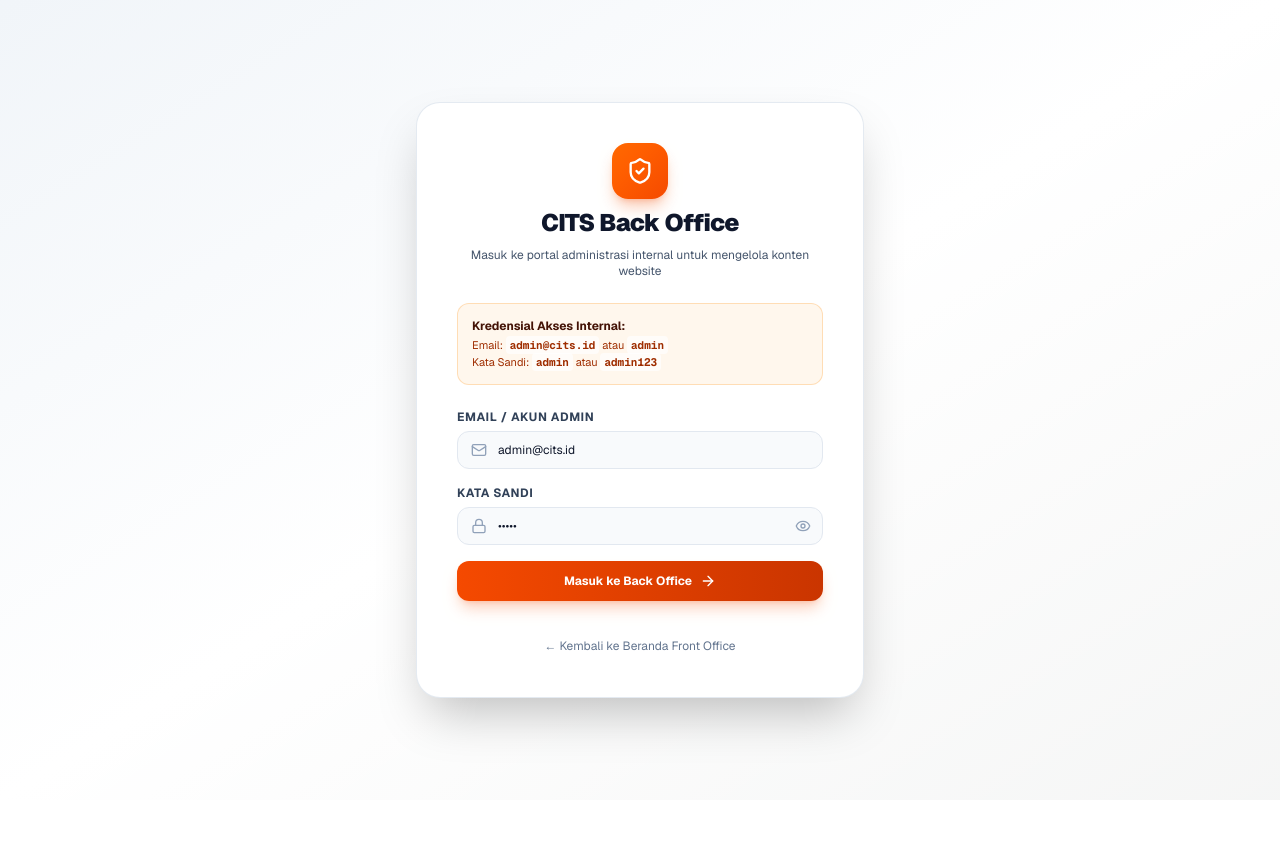
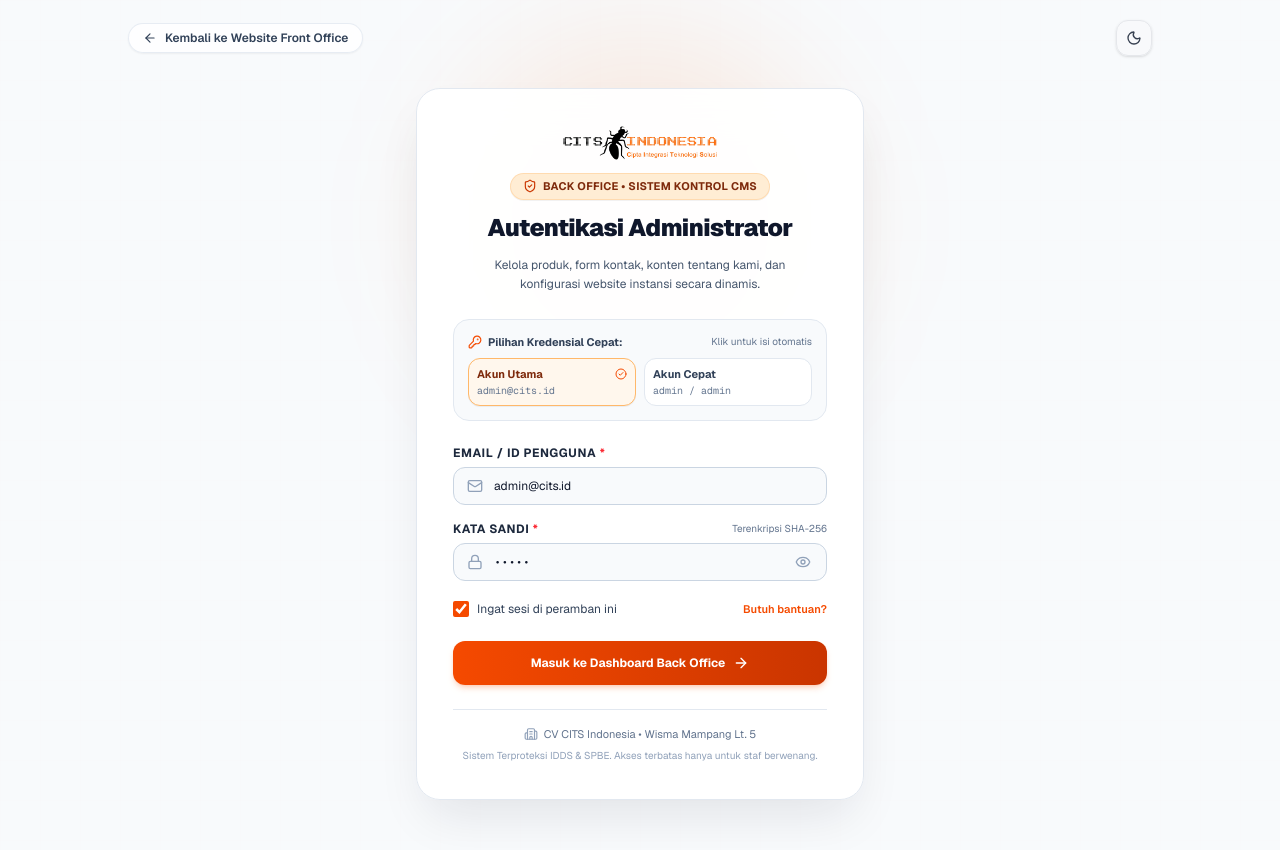
Before and after one commit to Daichi09678/cits-web, a Next.js app: page /admin/login in a window 1280 px wide. Shown: the top 850 px of the page. Before the commit the page ends 800 px from the top, so only its background shows below. Built offline with nearby package versions, Linux system fonts and the light colour scheme.

Commit message:
feat(admin-login): upgrade admin login page with official CITS branding, quick credential picker, and enterprise security UI

```diff
--- a/src/app/admin/login/page.tsx
+++ b/src/app/admin/login/page.tsx
@@ -2,9 +2,25 @@
 
 import { useState } from "react";
 import { useRouter } from "next/navigation";
+import Image from "next/image";
 import Link from "next/link";
-import { ShieldCheck, Lock, Mail, ArrowRight, Eye, EyeOff, AlertCircle } from "lucide-react";
+import {
+  ShieldCheck,
+  Lock,
+  Mail,
+  ArrowRight,
+  Eye,
+  EyeOff,
+  AlertCircle,
+  KeyRound,
+  CheckCircle2,
+  Sparkles,
+  ArrowLeft,
+  Building2,
+} from "lucide-react";
 import { useAdminAuth } from "@/lib/auth";
+import ThemeToggle from "@/components/ThemeToggle";
+import GridPattern from "@/components/ui/GridPattern";
 
 export default function AdminLoginPage() {
   const router = useRouter();
@@ -13,8 +29,22 @@
   const [email, setEmail] = useState("admin@cits.id");
   const [password, setPassword] = useState("admin");
   const [showPassword, setShowPassword] = useState(false);
+  const [rememberMe, setRememberMe] = useState(true);
   const [error, setError] = useState("");
   const [loading, setLoading] = useState(false);
+  const [activeCredentialBadge, setActiveCredentialBadge] = useState<string>("full");
+
+  const fillCredentials = (type: "full" | "short") => {
+    setActiveCredentialBadge(type);
+    if (type === "full") {
+      setEmail("admin@cits.id");
+      setPassword("admin123");
+    } else {
+      setEmail("admin");
+      setPassword("admin");
+    }
+    setError("");
+  };
 
   const handleSubmit = (e: React.FormEvent) => {
     e.preventDefault();
@@ -26,111 +56,235 @@
       if (res.success) {
         router.push("/admin");
       } else {
-        setError(res.message || "Email atau kata sandi salah.");
+        setError(res.message || "Email atau kata sandi tidak cocok dengan akun administrator terdaftar.");
         setLoading(false);
       }
-    }, 400);
+    }, 450);
   };
 
   return (
-    <div className="min-h-screen flex items-center justify-center p-4 bg-gradient-to-br from-slate-100 via-white to-orange-50/30 dark:from-[#0F0F1A] dark:via-[#151528] dark:to-[#1B1525]">
-      <div className="w-full max-w-md">
-        {/* Card Container */}
-        <div className="p-8 sm:p-10 rounded-3xl bg-white dark:bg-[#16162D] border border-slate-200/90 dark:border-white/10 shadow-2xl space-y-6">
-          {/* Header */}
-          <div className="text-center space-y-2">
-            <div className="w-14 h-14 rounded-2xl bg-gradient-to-br from-orange-500 to-orange-600 text-white flex items-center justify-center mx-auto shadow-lg shadow-orange-600/30">
-              <ShieldCheck className="w-7 h-7" />
+    <div className="relative min-h-screen flex items-center justify-center p-4 sm:p-6 bg-slate-50 dark:bg-[#0c0c16] text-slate-900 dark:text-white transition-colors overflow-hidden">
+      {/* Background Decorative Patterns */}
+      <GridPattern className="opacity-60 dark:opacity-40" />
+
+      {/* Ambient Radial Glows */}
+      <div
+        aria-hidden="true"
+        className="absolute top-1/4 left-1/2 -translate-x-1/2 -translate-y-1/2 w-96 h-96 bg-orange-500/10 dark:bg-orange-600/15 rounded-full blur-3xl pointer-events-none"
+      />
+
+      {/* Top Bar Utilities */}
+      <header className="absolute top-5 left-5 right-5 flex items-center justify-between z-10 max-w-5xl mx-auto">
+        <Link
+          href="/"
+          className="inline-flex items-center gap-2 px-3.5 py-1.5 rounded-full bg-white/80 dark:bg-white/10 hover:bg-white dark:hover:bg-white/15 border border-slate-200/80 dark:border-white/10 text-xs font-semibold text-slate-700 dark:text-slate-200 backdrop-blur-md shadow-xs transition-all hover:gap-2.5"
+        >
+          <ArrowLeft className="w-3.5 h-3.5" />
+          <span>Kembali ke Website Front Office</span>
+        </Link>
+
+        <div className="flex items-center gap-2">
+          <ThemeToggle />
         </div>
-            <h1 className="text-2xl font-black text-slate-900 dark:text-white tracking-tight">
-              CITS Back Office
+      </header>
+
+      {/* Main Login Card */}
+      <div className="relative w-full max-w-md z-10 my-16">
+        <div className="p-7 sm:p-9 rounded-3xl bg-white/95 dark:bg-[#16162d]/95 backdrop-blur-xl border border-slate-200 dark:border-white/10 shadow-2xl shadow-slate-900/10 dark:shadow-black/50 space-y-6">
+
+          {/* Header Brand & Badge */}
+          <div className="text-center space-y-3">
+            <div className="flex justify-center">
+              <Image
+                src="/logo.webp"
+                alt="Logo Resmi CITS Indonesia"
+                width={150}
+                height={44}
+                className="h-9 w-auto brightness-100 dark:brightness-110"
+                priority
+              />
+            </div>
+
+            <div className="inline-flex items-center gap-1.5 px-3 py-1 rounded-full bg-orange-100 dark:bg-orange-950/60 text-orange-900 dark:text-orange-300 border border-orange-200/80 dark:border-orange-800/60 text-[11px] font-bold tracking-wide uppercase shadow-2xs">
+              <ShieldCheck className="w-3.5 h-3.5 text-orange-700 dark:text-orange-400" />
+              <span>Back Office • Sistem Kontrol CMS</span>
+            </div>
+
+            <h1 className="text-xl sm:text-2xl font-black text-slate-900 dark:text-white tracking-tight">
+              Autentikasi Administrator
             </h1>
-            <p className="text-xs text-slate-600 dark:text-slate-400">
-              Masuk ke portal administrasi internal untuk mengelola konten website
+            <p className="text-xs text-slate-600 dark:text-slate-300 leading-relaxed max-w-xs mx-auto">
+              Kelola produk, form kontak, konten tentang kami, dan konfigurasi website instansi secara dinamis.
             </p>
           </div>
 
-          {/* Quick Demo Credentials Info */}
-          <div className="p-3.5 rounded-xl bg-orange-50 dark:bg-orange-500/10 border border-orange-200/80 dark:border-orange-500/20 text-xs">
-            <span className="font-bold text-orange-950 dark:text-orange-200 block mb-1">
-              Kredensial Akses Internal:
+          {/* Quick Demo Credentials Switcher */}
+          <div className="p-3.5 rounded-2xl bg-slate-50 dark:bg-white/5 border border-slate-200 dark:border-white/10 space-y-2">
+            <div className="flex items-center justify-between text-[11px]">
+              <span className="font-bold text-slate-700 dark:text-slate-300 flex items-center gap-1.5">
+                <KeyRound className="w-3.5 h-3.5 text-orange-600 dark:text-orange-400" />
+                Pilihan Kredensial Cepat:
               </span>
-            <div className="text-[11px] text-orange-800 dark:text-orange-300 space-y-0.5">
-              <div>Email: <code className="font-bold bg-white/70 dark:bg-black/30 px-1 py-0.5 rounded">admin@cits.id</code> atau <code className="font-bold bg-white/70 dark:bg-black/30 px-1 py-0.5 rounded">admin</code></div>
-              <div>Kata Sandi: <code className="font-bold bg-white/70 dark:bg-black/30 px-1 py-0.5 rounded">admin</code> atau <code className="font-bold bg-white/70 dark:bg-black/30 px-1 py-0.5 rounded">admin123</code></div>
+              <span className="text-[10px] text-slate-500 dark:text-slate-400">Klik untuk isi otomatis</span>
+            </div>
+
+            <div className="grid grid-cols-2 gap-2 text-xs">
+              <button
+                type="button"
+                onClick={() => fillCredentials("full")}
+                className={`p-2 rounded-xl border text-left transition-all cursor-pointer ${
+                  activeCredentialBadge === "full"
+                    ? "bg-orange-50 dark:bg-orange-950/40 border-orange-300 dark:border-orange-800 text-orange-900 dark:text-orange-200 shadow-2xs"
+                    : "bg-white dark:bg-[#1b1b36] border-slate-200 dark:border-white/10 text-slate-700 dark:text-slate-300 hover:border-orange-400"
+                }`}
+              >
+                <div className="flex items-center justify-between">
+                  <span className="font-bold text-[11px]">Akun Utama</span>
+                  {activeCredentialBadge === "full" && <CheckCircle2 className="w-3 h-3 text-orange-600" />}
+                </div>
+                <div className="text-[10px] text-slate-500 dark:text-slate-400 truncate mt-0.5 font-mono">admin@cits.id</div>
+              </button>
+
+              <button
+                type="button"
+                onClick={() => fillCredentials("short")}
+                className={`p-2 rounded-xl border text-left transition-all cursor-pointer ${
+                  activeCredentialBadge === "short"
+                    ? "bg-orange-50 dark:bg-orange-950/40 border-orange-300 dark:border-orange-800 text-orange-900 dark:text-orange-200 shadow-2xs"
+                    : "bg-white dark:bg-[#1b1b36] border-slate-200 dark:border-white/10 text-slate-700 dark:text-slate-300 hover:border-orange-400"
+                }`}
+              >
+                <div className="flex items-center justify-between">
+                  <span className="font-bold text-[11px]">Akun Cepat</span>
+                  {activeCredentialBadge === "short" && <CheckCircle2 className="w-3 h-3 text-orange-600" />}
+                </div>
+                <div className="text-[10px] text-slate-500 dark:text-slate-400 truncate mt-0.5 font-mono">admin / admin</div>
+              </button>
             </div>
           </div>
 
-          {/* Error Message */}
+          {/* Error Message Box */}
           {error && (
-            <div className="p-3 rounded-xl bg-rose-50 dark:bg-rose-950/40 border border-rose-200 dark:border-rose-800/60 flex items-center gap-2.5 text-xs text-rose-700 dark:text-rose-300">
-              <AlertCircle className="w-4 h-4 shrink-0" />
-              <span>{error}</span>
+            <div
+              role="alert"
+              className="p-3.5 rounded-xl bg-rose-50 dark:bg-rose-950/50 border border-rose-200 dark:border-rose-800/60 flex items-start gap-2.5 text-xs text-rose-800 dark:text-rose-200 shadow-2xs animate-shake"
+            >
+              <AlertCircle className="w-4 h-4 text-rose-600 dark:text-rose-400 shrink-0 mt-0.5" />
+              <div className="leading-relaxed">{error}</div>
             </div>
           )}
 
           {/* Login Form */}
           <form onSubmit={handleSubmit} className="space-y-4">
             <div>
-              <label className="block text-xs font-bold text-slate-700 dark:text-slate-300 uppercase tracking-wider mb-1.5">
-                Email / Akun Admin
+              <label
+                htmlFor="admin-email-input"
+                className="block text-xs font-bold text-slate-800 dark:text-slate-200 uppercase tracking-wider mb-1.5"
+              >
+                Email / ID Pengguna <span className="text-red-500">*</span>
               </label>
               <div className="relative">
-                <Mail className="w-4 h-4 text-slate-400 absolute left-3.5 top-1/2 -translate-y-1/2" />
+                <div className="absolute left-3.5 top-1/2 -translate-y-1/2 text-slate-400 dark:text-slate-400 pointer-events-none">
+                  <Mail className="w-4 h-4" />
+                </div>
                 <input
+                  id="admin-email-input"
+                  name="email"
                   type="text"
                   required
                   value={email}
                   onChange={(e) => setEmail(e.target.value)}
                   placeholder="admin@cits.id"
-                  className="w-full pl-10 pr-4 py-2.5 rounded-xl bg-slate-50 dark:bg-white/5 border border-slate-200 dark:border-white/10 text-xs text-slate-900 dark:text-white placeholder:text-slate-400 focus:outline-none focus:ring-2 focus:ring-orange-500"
+                  className="w-full pl-10 pr-4 py-2.5 rounded-xl bg-slate-50 dark:bg-white/5 border border-slate-300 dark:border-white/15 text-xs text-slate-900 dark:text-white placeholder:text-slate-400 focus:outline-none focus:border-orange-500 focus:ring-2 focus:ring-orange-500/20 transition-all"
                 />
               </div>
             </div>
 
             <div>
-              <label className="block text-xs font-bold text-slate-700 dark:text-slate-300 uppercase tracking-wider mb-1.5">
-                Kata Sandi
+              <div className="flex items-center justify-between mb-1.5">
+                <label
+                  htmlFor="admin-password-input"
+                  className="block text-xs font-bold text-slate-800 dark:text-slate-200 uppercase tracking-wider"
+                >
+                  Kata Sandi <span className="text-red-500">*</span>
                 </label>
+                <span className="text-[10px] text-slate-500 dark:text-slate-400">Terenkripsi SHA-256</span>
+              </div>
               <div className="relative">
-                <Lock className="w-4 h-4 text-slate-400 absolute left-3.5 top-1/2 -translate-y-1/2" />
+                <div className="absolute left-3.5 top-1/2 -translate-y-1/2 text-slate-400 dark:text-slate-400 pointer-events-none">
+                  <Lock className="w-4 h-4" />
+                </div>
                 <input
+                  id="admin-password-input"
+                  name="password"
                   type={showPassword ? "text" : "password"}
                   required
                   value={password}
                   onChange={(e) => setPassword(e.target.value)}
                   placeholder="••••••••"
-                  className="w-full pl-10 pr-10 py-2.5 rounded-xl bg-slate-50 dark:bg-white/5 border border-slate-200 dark:border-white/10 text-xs text-slate-900 dark:text-white placeholder:text-slate-400 focus:outline-none focus:ring-2 focus:ring-orange-500"
+                  className="w-full pl-10 pr-10 py-2.5 rounded-xl bg-slate-50 dark:bg-white/5 border border-slate-300 dark:border-white/15 text-xs text-slate-900 dark:text-white placeholder:text-slate-400 focus:outline-none focus:border-orange-500 focus:ring-2 focus:ring-orange-500/20 transition-all font-mono"
                 />
                 <button
                   type="button"
                   onClick={() => setShowPassword(!showPassword)}
-                  className="absolute right-3 top-1/2 -translate-y-1/2 text-slate-400 hover:text-slate-600 dark:hover:text-slate-200"
+                  aria-label={showPassword ? "Sembunyikan kata sandi" : "Tampilkan kata sandi"}
+                  className="absolute right-3 top-1/2 -translate-y-1/2 text-slate-400 hover:text-slate-600 dark:hover:text-slate-200 cursor-pointer p-1"
                 >
                   {showPassword ? <EyeOff className="w-4 h-4" /> : <Eye className="w-4 h-4" />}
                 </button>
               </div>
             </div>
 
+            {/* Remember Me Checkbox */}
+            <div className="flex items-center justify-between text-xs pt-1">
+              <label className="flex items-center gap-2 text-slate-700 dark:text-slate-300 select-none cursor-pointer">
+                <input
+                  type="checkbox"
+                  checked={rememberMe}
+                  onChange={(e) => setRememberMe(e.target.checked)}
+                  className="w-4 h-4 rounded border-slate-300 dark:border-white/20 text-orange-600 focus:ring-orange-500 accent-orange-600 cursor-pointer"
+                />
+                <span>Ingat sesi di peramban ini</span>
+              </label>
+
+              <span className="text-[11px] text-orange-600 dark:text-orange-400 font-semibold cursor-help" title="Gunakan kredensial cepat di atas untuk masuk">
+                Butuh bantuan?
+              </span>
+            </div>
+
+            {/* Submit Button */}
+            <div className="pt-2">
               <button
                 type="submit"
                 disabled={loading}
-              className="w-full mt-2 py-3 rounded-xl bg-gradient-to-r from-orange-600 to-orange-700 hover:from-orange-700 hover:to-orange-800 text-white font-bold text-xs flex items-center justify-center gap-2 shadow-lg shadow-orange-600/25 transition-all disabled:opacity-50"
+                className="w-full py-3.5 bg-gradient-to-r from-orange-600 to-orange-700 hover:from-orange-700 hover:to-orange-800 active:scale-[0.99] text-white font-bold text-xs rounded-xl hover:shadow-lg hover:shadow-orange-600/30 transition-all flex items-center justify-center gap-2 group cursor-pointer shadow-md shadow-orange-600/20 disabled:opacity-60"
               >
-              <span>{loading ? "Memverifikasi..." : "Masuk ke Back Office"}</span>
-              <ArrowRight className="w-4 h-4" />
+                {loading ? (
+                  <>
+                    <div className="w-4 h-4 border-2 border-white border-t-transparent rounded-full animate-spin" />
+                    <span>Memverifikasi Hak Akses...</span>
+                  </>
+                ) : (
+                  <>
+                    <span>Masuk ke Dashboard Back Office</span>
+                    <ArrowRight className="w-4 h-4 group-hover:translate-x-0.5 transition-transform" />
+                  </>
+                )}
               </button>
+            </div>
           </form>
 
-          {/* Footer Back Link */}
-          <div className="pt-2 text-center">
-            <Link
-              href="/"
-              className="text-xs text-slate-500 hover:text-orange-600 dark:hover:text-orange-400 transition-colors"
-            >
-              ← Kembali ke Beranda Front Office
-            </Link>
+          {/* Security Notice Footer */}
+          <div className="pt-4 border-t border-slate-200 dark:border-white/10 text-center space-y-1.5">
+            <div className="flex items-center justify-center gap-1.5 text-[11px] text-slate-500 dark:text-slate-400">
+              <Building2 className="w-3.5 h-3.5 text-slate-400 dark:text-slate-500" />
+              <span>CV CITS Indonesia • Wisma Mampang Lt. 5</span>
             </div>
+            <p className="text-[10px] text-slate-400 dark:text-slate-500">
+              Sistem Terproteksi IDDS & SPBE. Akses terbatas hanya untuk staf berwenang.
+            </p>
+          </div>
+
         </div>
       </div>
     </div>
```
Lines whose indentation alone changed are shown as unchanged.
